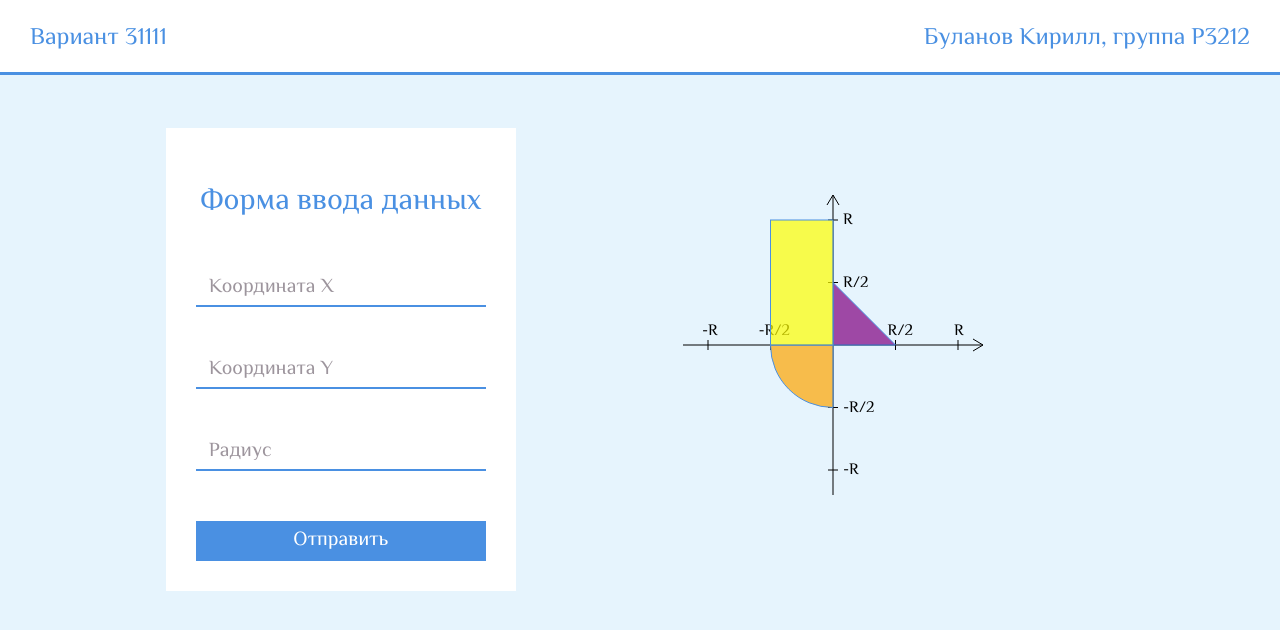
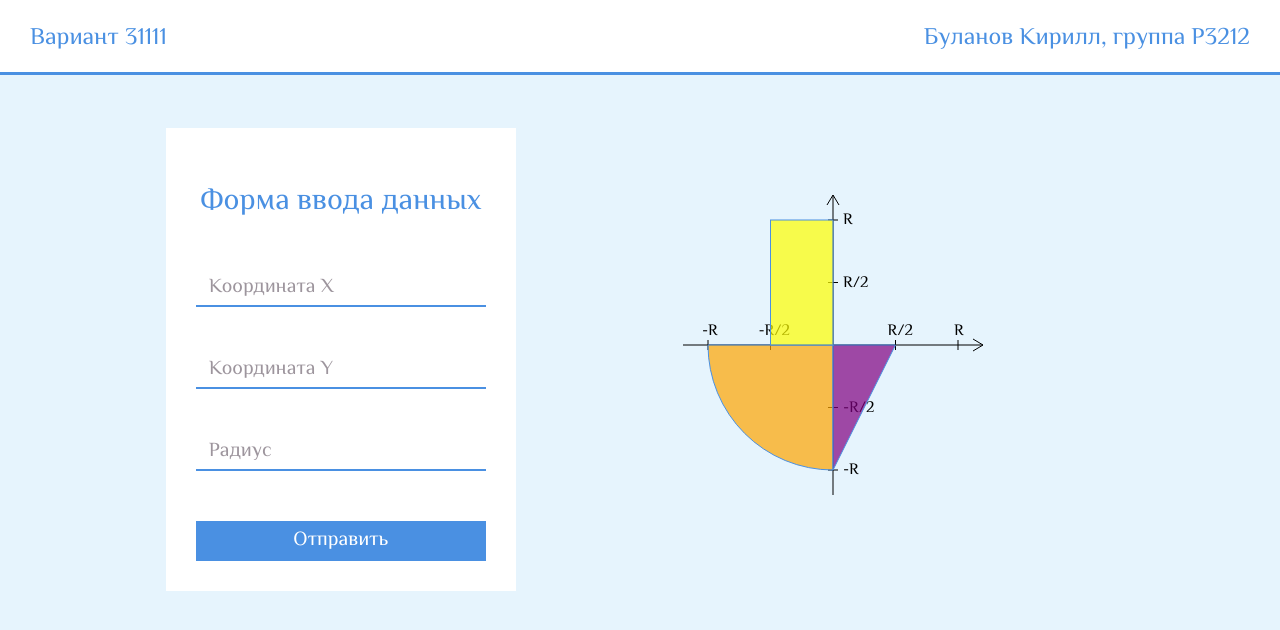
Before and after one commit to kirphone/PIP-Labs-ITMO-Lab4, a Vue app in the folder frontend/: page /home in a window 1280 px wide. Shown: the top 630 px of the page. Built offline with nearby package versions, Linux system fonts and the light colour scheme.

Commit message:
График изменён

```diff
--- a/frontend/src/components/home/SvgGrafic.vue
+++ b/frontend/src/components/home/SvgGrafic.vue
@@ -33,10 +33,10 @@
         <text x="160" y="216.5" class="mR2">-R/2</text>
         <text x="160" y="279" class="mR">-R</text>
 
-        <path d="M 87.5 150 A 62.5 62.5, 90, 0, 0, 150 212.5 L 150 150 Z"
+        <path d="M 25 150 A 125 125, 90, 0, 0, 150 275 L 150 150 Z"
               fill="orange" fill-opacity="0.7" stroke="#4a90e2"></path>
 
-        <polygon points="150 150, 212.5 150, 150 87.5"
+        <polygon points="150 150, 212.5 150, 150 275"
                  fill="purple" fill-opacity="0.7" stroke="#4a90e2"></polygon>
 
         <rect x="87.5" y="25" width="62.5" height="125" fill="yellow" fill-opacity="0.7" stroke="#4a90e2"></rect>
```
